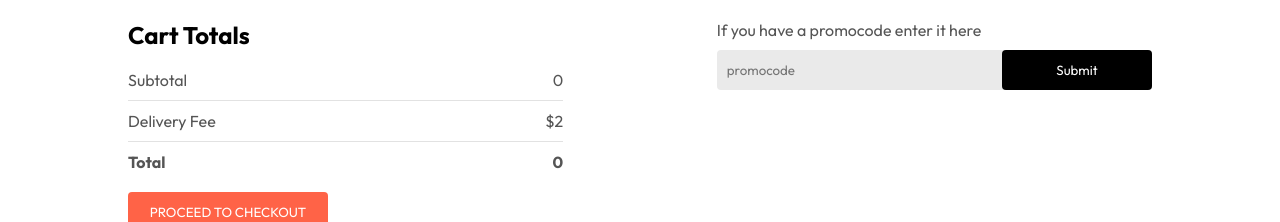
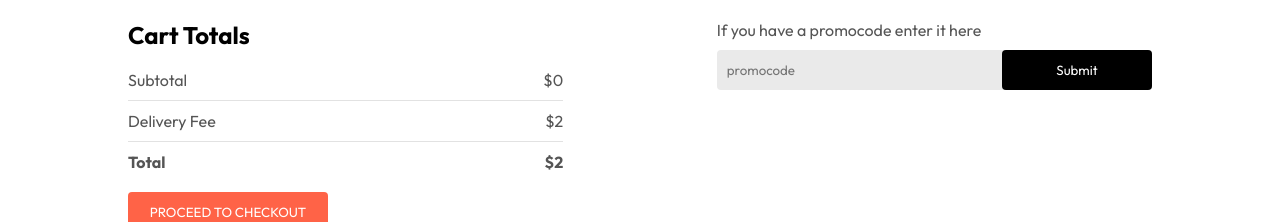
Before and after one commit to jahongirnurmamatov/food-delivery, a React (Vite) app in the folder frontend/: page /cart in a window 1280 px wide. Shown: the part 279-501 px from the top of the page. Built offline with nearby package versions, Linux system fonts and the light colour scheme.

Commit message:
getTotalAmoun of prices added to Context provider

```diff
--- a/frontend/src/ context/StoreContext.jsx
+++ b/frontend/src/ context/StoreContext.jsx
@@ -23,6 +23,16 @@ const StoreContextProvider = (props) => {
       return newCartItems;
     });
   };
+  const getTotalCartAmount =()=>{
+    let totalAmount =0;
+    for (const item in cartItems) {
+      if(cartItems[item]>0){
+        let itemInfo = food_list.find((product)=>product._id ===item);
+        totalAmount+=itemInfo.price * cartItems[item];
+      }
+    }
+    return totalAmount;
+  }
 
 
   const contextValue = {
@@ -30,7 +40,8 @@ const StoreContextProvider = (props) => {
     addToCart,
     removeFromCart,
     cartItems,
-    setCartItems
+    setCartItems,
+    getTotalCartAmount
   };
 
   return (
--- a/frontend/src/pages/Cart/Cart.jsx
+++ b/frontend/src/pages/Cart/Cart.jsx
@@ -3,7 +3,7 @@ import './Cart.css'
 import { StoreContext } from '../../ context/StoreContext'
 
 function Cart() {
-  const {cartItems, food_list, removeFromCart} =useContext(StoreContext)
+  const {cartItems, food_list, removeFromCart,getTotalCartAmount} =useContext(StoreContext)
   return (
     <div className='cart'>
       <div className="cart-items">
@@ -43,7 +43,7 @@ function Cart() {
           <div>
             <div className="cart-total-details">
               <p>Subtotal</p>
-              <p>{0}</p>
+              <p>${getTotalCartAmount()}</p>
             </div>
             <hr />
             <div className="cart-total-details">
@@ -53,7 +53,7 @@ function Cart() {
             <hr />
             <div className="cart-total-details">
               <b>Total</b>
-              <b>{0}</b>
+              <b>${getTotalCartAmount()+2}</b>
             </div>
           </div>
           <button>PROCEED TO CHECKOUT</button>
```
